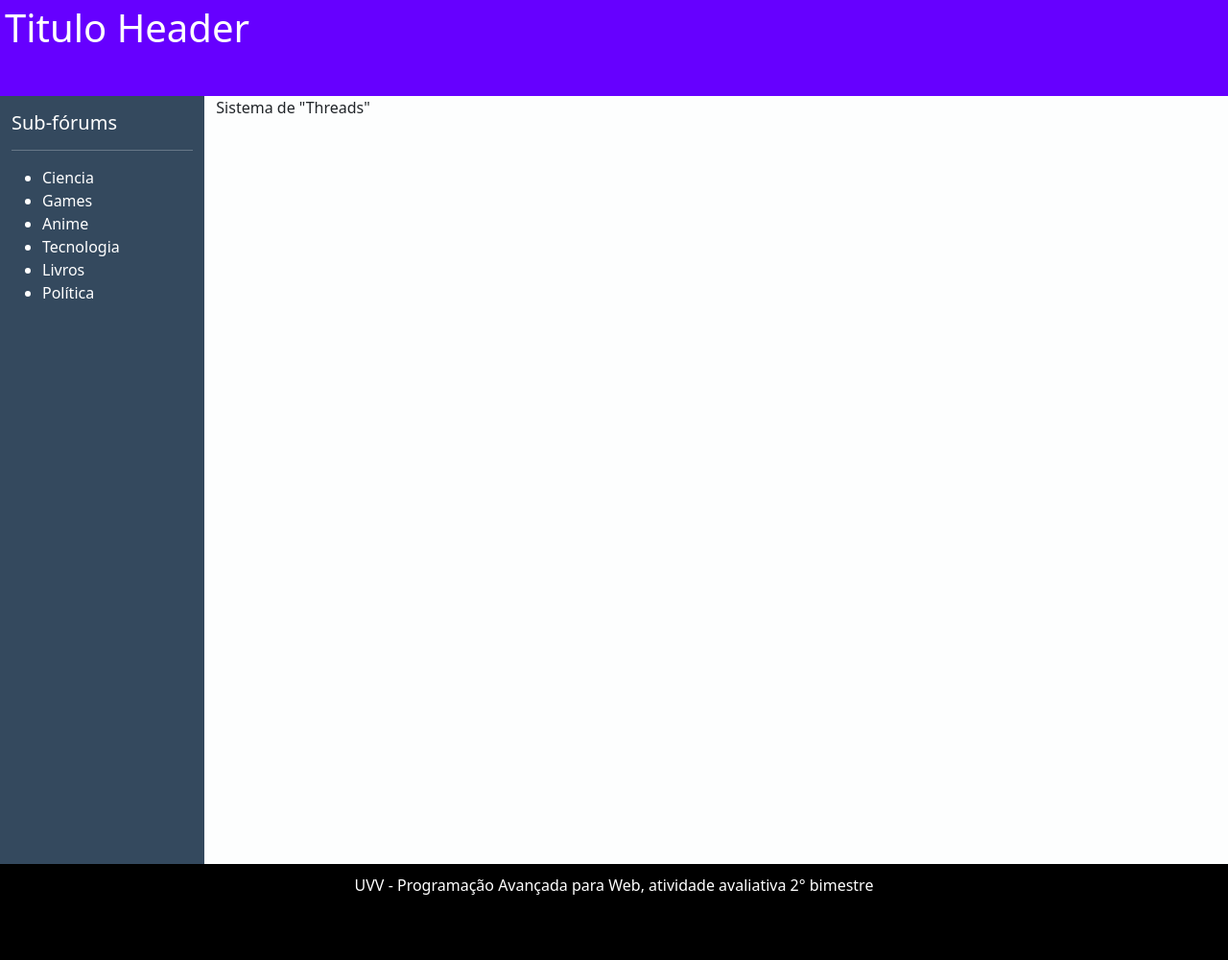
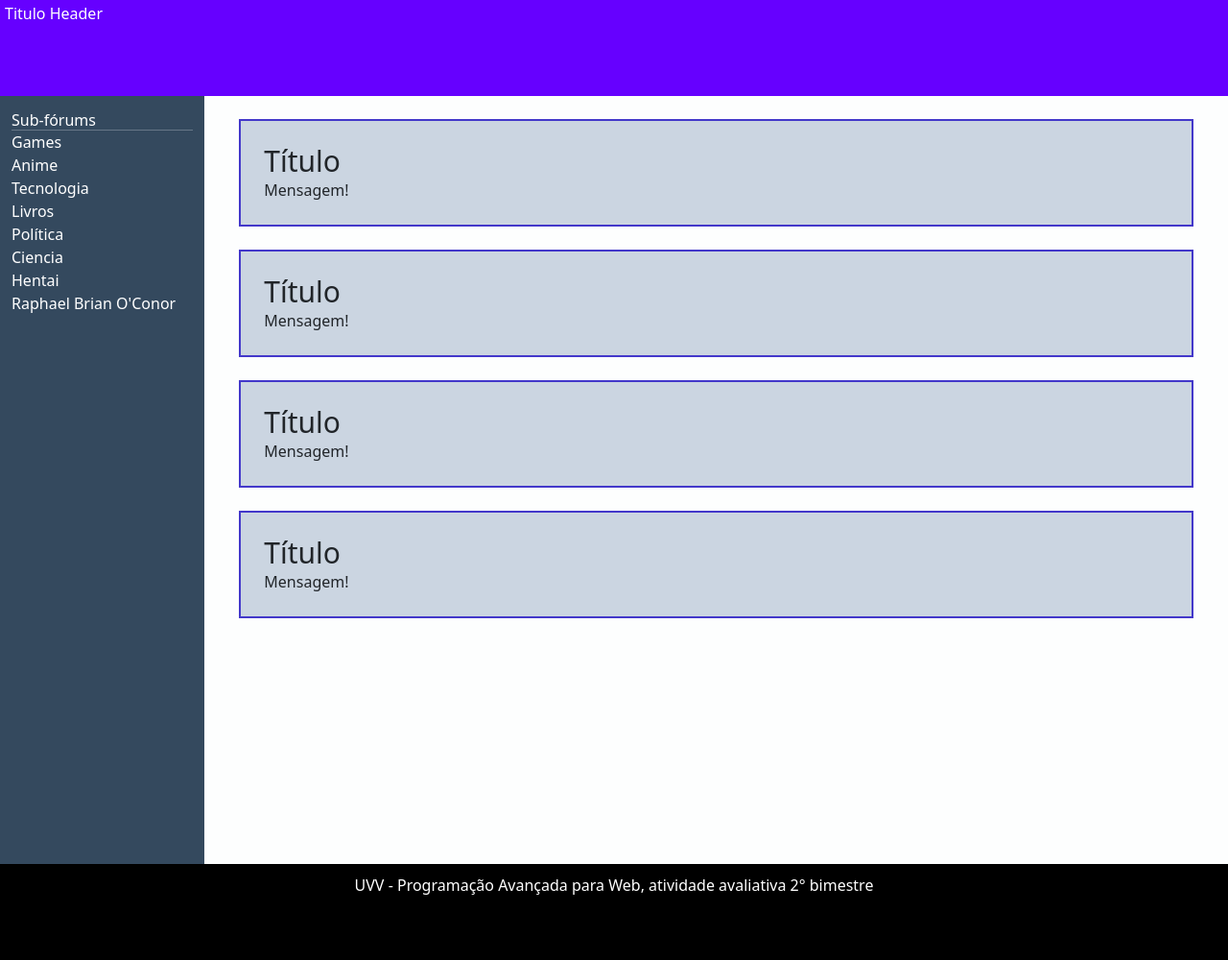
Before and after one commit to BrenoFSales/Forum-Web, a Flask app: page / in a window 1280 px wide. Shown: the whole page at 96% size. Run offline with Flask 3, Linux system fonts and the light colour scheme; some libraries are stand-ins or nearby versions.

Commit message:
template para postagens

```diff
--- a/templates/baseLayout.html
+++ b/templates/baseLayout.html
@@ -8,8 +8,9 @@
     <link rel="stylesheet" href="../assets/styles/main.css">
     <!-- Bootstrap CSS -->
     <link href="https://cdn.jsdelivr.net/npm/bootstrap@5.3.0/dist/css/bootstrap.min.css" rel="stylesheet">
+    <script src="https://cdn.tailwindcss.com"></script>
   </head>
-<body>
+  <body class="font-sans">
     <header>
       <h1>Titulo Header</h1>
     </header>
--- a/templates/index.html
+++ b/templates/index.html
@@ -6,14 +6,20 @@
     <h5 class="mt-3">Sub-fórums</h5>
     <hr>
     <ul>
-      <li>Ciencia</li>
       <li>Games</li>
       <li>Anime</li>
       <li>Tecnologia</li>
       <li>Livros</li>
       <li>Política</li>
+      <li>Ciencia</li>
+      <li>Hentai</li>
+      <li>{{ var }}</li>
     </ul>
   </div>
-  <div class="feed col">Sistema de "Threads"</div>
+  <div class="feed col">
+    {% for i in range(4) %}
+      {% include "post.html" %}
+    {% endfor %}
+  </div>
 </div>
 {% endblock %}
--- /dev/null
+++ b/templates/post.html
@@ -0,0 +1,8 @@
+<div class="bg-slate-300 m-4 p-4 border-indigo-700 border-2" >
+  <div>
+    <h1 class="text-3xl">Título</h1>
+  </div>
+  <div>
+    <p>Mensagem!</p>
+  </div>
+</div>
```
Also changed, not shown: app.py (line endings or trailing spaces), 1 other file. Lines whose indentation alone changed are shown as unchanged.
